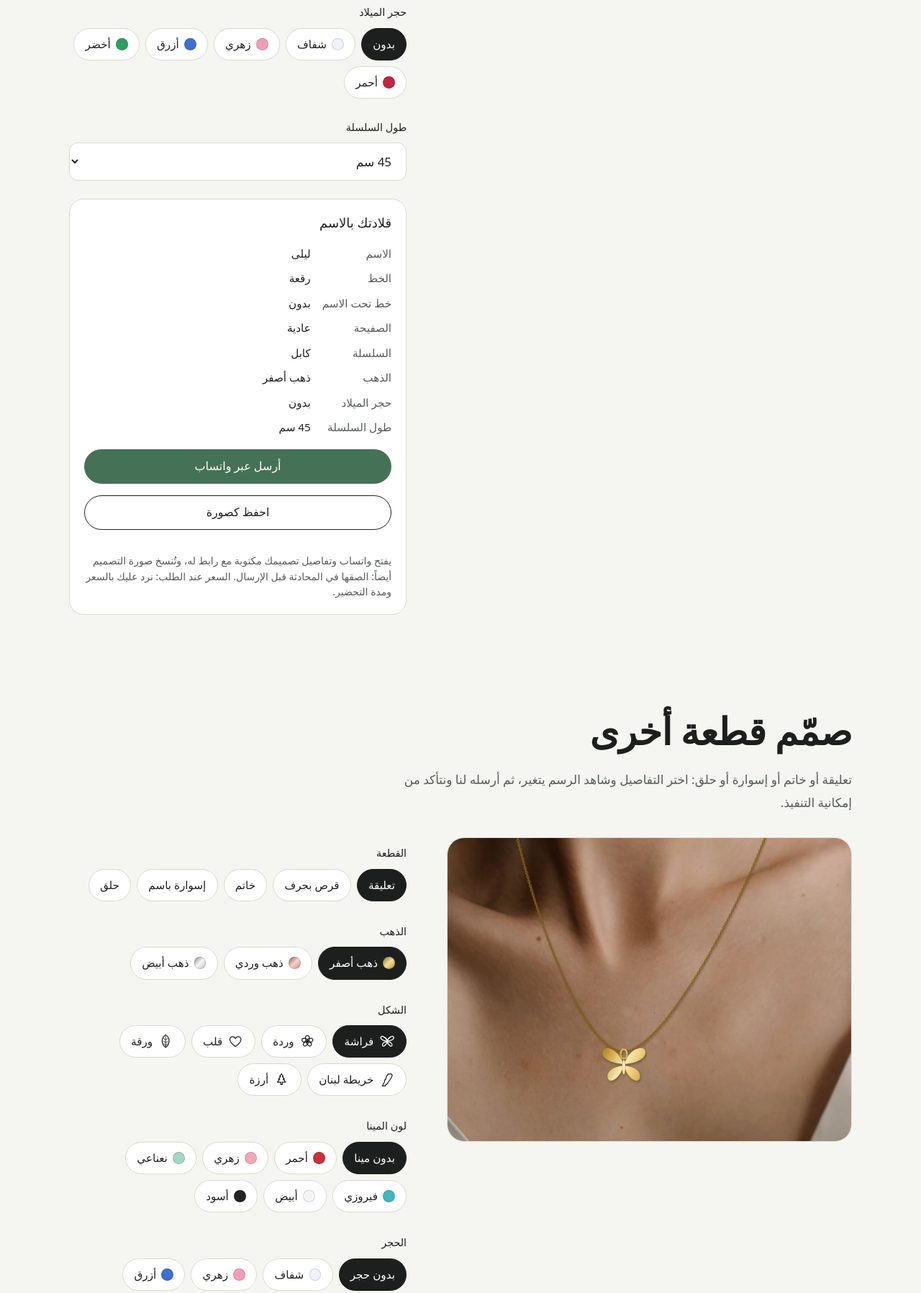
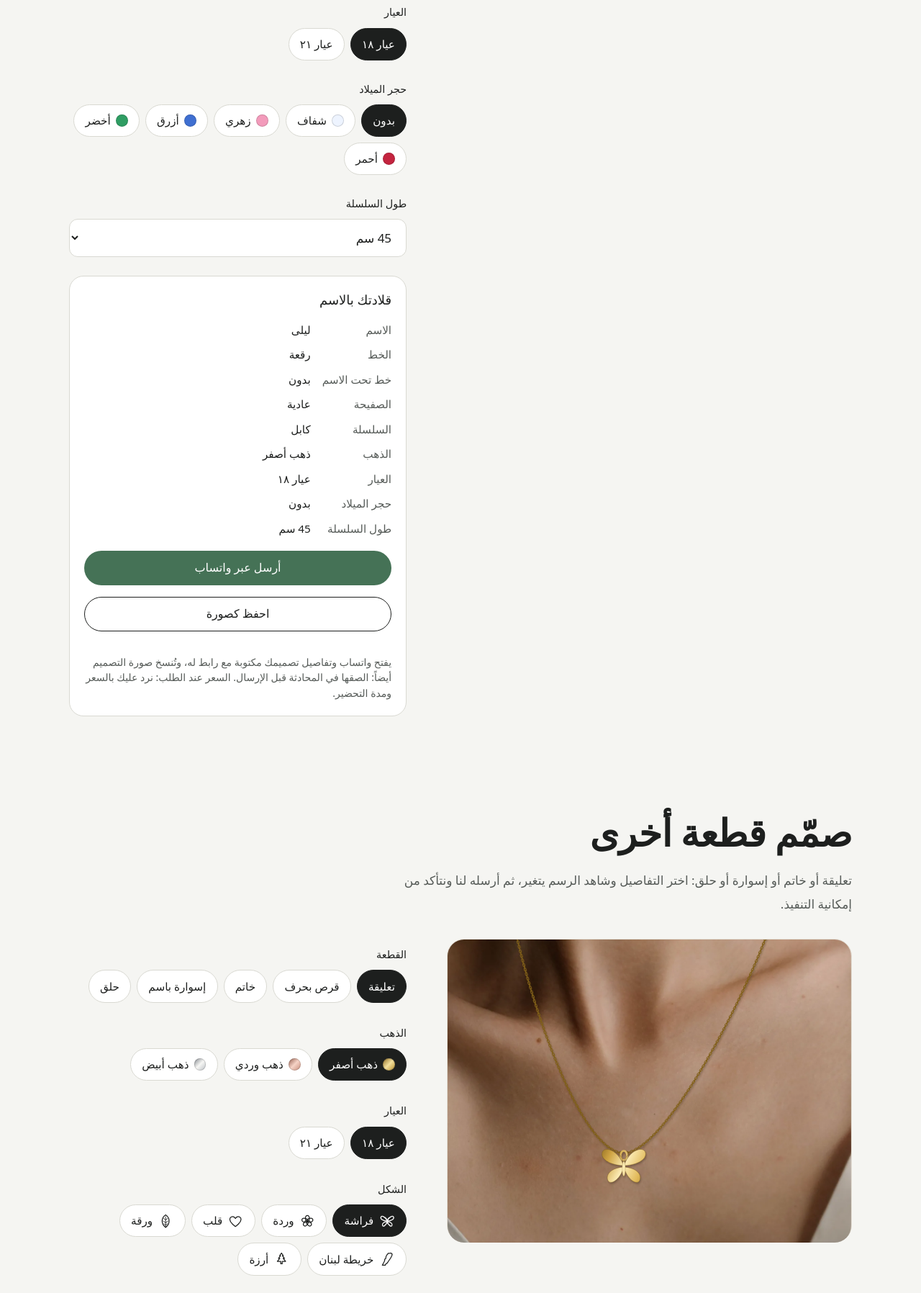
Before and after one commit to empire-jewelry/empire-jewelry.github.io, a plain HTML site: page ar/index.html in a window 1280 px wide. Shown: the part 3298-5094 px from the top of the page at 72% size. Drawn offline with nearby package versions, Linux system fonts and the light colour scheme; a web font is replaced by a local one.

Commit message:
Karat-Auswahl 18k / 21k in beiden Konfiguratoren
Co-Authored-By: Claude Opus 5.5 <noreply@anthropic.com>

```diff
--- a/ar/index.html
+++ b/ar/index.html
@@ -198,6 +198,12 @@
             <label class="chip"><input type="radio" name="n-gold" value="white" data-key="gold"><span class="dot metal-white" aria-hidden="true"></span><span class="chip-t">ذهب أبيض</span></label>
           </fieldset>
 
+          <fieldset class="chips" data-field="karat" data-label="العيار">
+            <legend class="field-label">العيار</legend>
+            <label class="chip"><input type="radio" name="n-karat" value="18k" data-key="karat" checked><span class="chip-t">عيار ١٨</span></label>
+            <label class="chip"><input type="radio" name="n-karat" value="21k" data-key="karat"><span class="chip-t">عيار ٢١</span></label>
+          </fieldset>
+
           <fieldset class="chips" data-field="stone" data-label="حجر الميلاد">
             <legend class="field-label">حجر الميلاد</legend>
             <label class="chip"><input type="radio" name="n-stone" value="none" data-key="stone" checked><span class="chip-t">بدون</span></label>
@@ -257,6 +263,12 @@
             <label class="chip"><input type="radio" name="b-gold" value="yellow" data-key="gold" checked><span class="dot metal-yellow" aria-hidden="true"></span><span class="chip-t">ذهب أصفر</span></label>
             <label class="chip"><input type="radio" name="b-gold" value="rose" data-key="gold"><span class="dot metal-rose" aria-hidden="true"></span><span class="chip-t">ذهب وردي</span></label>
             <label class="chip"><input type="radio" name="b-gold" value="white" data-key="gold"><span class="dot metal-white" aria-hidden="true"></span><span class="chip-t">ذهب أبيض</span></label>
+          </fieldset>
+
+          <fieldset class="chips" data-field="karat" data-label="العيار">
+            <legend class="field-label">العيار</legend>
+            <label class="chip"><input type="radio" name="b-karat" value="18k" data-key="karat" checked><span class="chip-t">عيار ١٨</span></label>
+            <label class="chip"><input type="radio" name="b-karat" value="21k" data-key="karat"><span class="chip-t">عيار ٢١</span></label>
           </fieldset>
 
           <fieldset data-field="text" data-label="الاسم" data-show="initial ring bracelet">
@@ -476,7 +488,7 @@
 
   <script src="https://cdn.jsdelivr.net/npm/gsap@3.15/dist/gsap.min.js" defer></script>
   <script src="https://unpkg.com/lenis@1.3.27/dist/lenis.min.js" defer></script>
-  <script src="../js/main.js?v=23" defer></script>
+  <script src="../js/main.js?v=24" defer></script>
   <script src="../js/ring.js?v=6" defer></script>
 </body>
 </html>
--- a/js/main.js
+++ b/js/main.js
@@ -247,7 +247,7 @@
 
   // ---------- Zustand (Startwerte aus dem HTML) ----------
   const state = {
-    piece: 'pendant', gold: 'yellow', text: TXT.fallbackName, text2: '', textAlt: '', text2Alt: '', join: 'heart', style: 'script',
+    piece: 'pendant', gold: 'yellow', karat: '18k', text: TXT.fallbackName, text2: '', textAlt: '', text2Alt: '', join: 'heart', style: 'script',
     accent: 'none', underline: 'none', thick: 'std', chain: 'cable', motif: 'butterfly', enamel: 'none',
     stone: 'none', size: '', len: '', notes: ''
   };
@@ -1019,8 +1019,8 @@
   }
   // ---------- Entwurf als Link: öffnet genau diese Gestaltung wieder ----------
   const KEYS = {
-    studio: ['text', 'text2', 'textAlt', 'text2Alt', 'join', 'style', 'accent', 'underline', 'thick', 'chain', 'gold', 'stone', 'len'],
-    builder: ['piece', 'gold', 'text', 'textAlt', 'style', 'motif', 'enamel', 'stone', 'size']
+    studio: ['text', 'text2', 'textAlt', 'text2Alt', 'join', 'style', 'accent', 'underline', 'thick', 'chain', 'gold', 'stone', 'len', 'karat'],
+    builder: ['piece', 'gold', 'text', 'textAlt', 'style', 'motif', 'enamel', 'stone', 'size', 'karat']
   };
   function designUrl(kind) {
     const raw = (kind === 'studio' ? 's' : 'b') + '|' + KEYS[kind].map(k => String(state[k] || '').replace(/\|/g, ' ')).join('|');
```
Also changed, not shown: index.html (+13 -1 lines).
